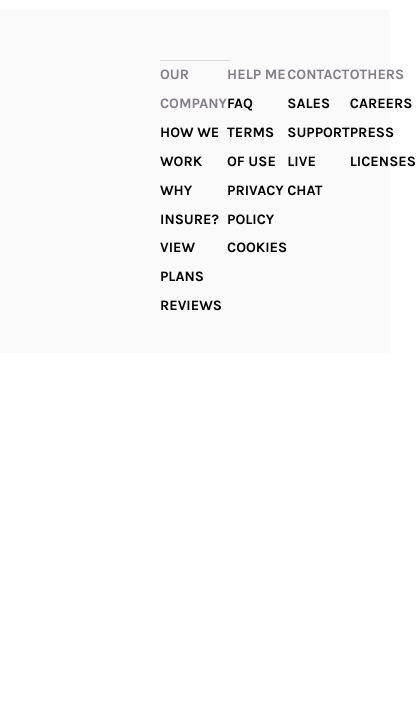
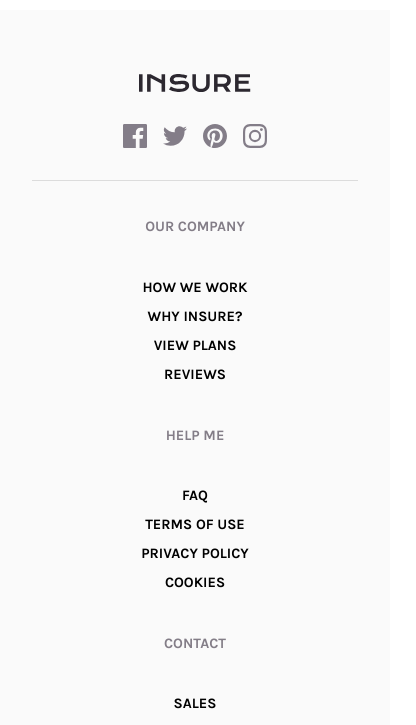
Before and after one commit to mcoulier/react-insure-landing-page, a React (Create React App) app: page / in a window 390 px wide. Shown: the part 2894-3619 px from the top of the page, 416 px wide, since content can reach past the window. Before the commit the page ends 3247 px from the top, so only its background shows below. Built offline with nearby package versions, Linux system fonts and the light colour scheme.

Commit message:
Responsive Footer

```diff
--- a/src/components/Footer/Footer.js
+++ b/src/components/Footer/Footer.js
@@ -14,12 +14,12 @@ import {
 } from "./styled";
 import { ReactComponent as Logo } from "../images/logo.svg";
 import Facebook from "../images/icon-facebook.svg";
+import Twitter from "../images/icon-twitter.svg";
 import Instagram from "../images/icon-instagram.svg";
-import Twitter from "../images/icon-twitter.svg";
 import Pinterest from "../images/icon-pinterest.svg";
 
 export default function Footer() {
-  const icons = [Facebook, Twitter, Instagram, Pinterest];
+  const icons = [Facebook, Twitter, Pinterest, Instagram];
   const links = [
     {
       title: "Our Company",
--- a/src/components/Footer/styled.js
+++ b/src/components/Footer/styled.js
@@ -1,21 +1,34 @@
 import styled from "styled-components";
+import { device } from "../../styles/Breakpoints";
 
 export const FooterContainer = styled.footer`
   background-color: ${(props) => props.theme.colors.lightGrey};
   padding: 2rem 10rem;
+  @media ${device.mobile} {
+    padding: 2rem 2rem;
+  }
 `;
 
 export const FooterTop = styled.div`
   display: flex;
   justify-content: space-between;
-  align-items: center;
-  border-bottom: 1px solid rgba(50, 50, 50, 0.15); ;
+  border-bottom: 1px solid rgba(50, 50, 50, 0.15);
+  padding: 2rem 0rem;
+  @media ${device.mobile} {
+    flex-direction: column;
+    align-items: center;
+  }
 `;
 
 export const SocialWrapper = styled.ul`
   list-style: none;
   display: flex;
   gap: 0 1rem;
+  @media ${device.mobile} {
+    align-items: center;
+    padding: 0;
+    padding-top: 2rem;
+  }
 `;
 
 export const ListItem = styled.li``;
@@ -34,6 +47,11 @@ export const FooterList = styled.ul`
   width: 80%;
   display: flex;
   justify-content: space-between;
+  @media ${device.mobile} {
+    flex-direction: column;
+    width: auto;
+    text-align: center;
+  }
 `;
 
 export const FooterLinks = styled.section``;
@@ -42,9 +60,14 @@ export const FooterNav = styled.nav``;
 
 export const Title = styled.p`
   color: ${(props) => props.theme.colors.greyViolet};
+  padding: 2rem 0rem;
 `;
 
-export const FooterLink = styled(Link)``;
+export const FooterLink = styled(Link)`
+  &:hover {
+    border-bottom: 1px solid rgba(50, 50, 50, 0.15);
+  }
+`;
 
 export const FooterListItem = styled(ListItem)`
   display: flex;
```
